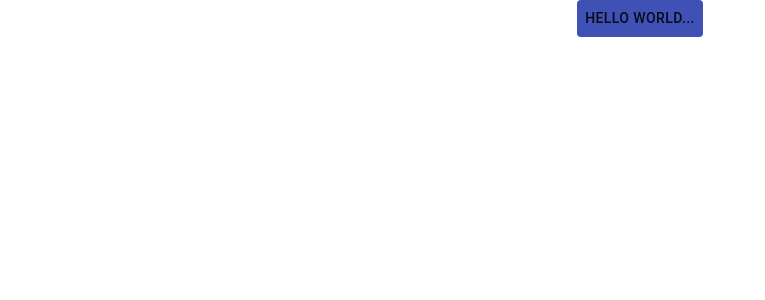
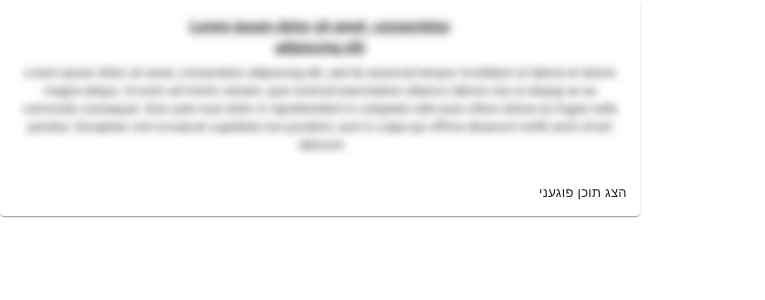
Before and after one commit to TheMrPizza/iListener, a React (Create React App) app in the folder ilistener/: page / in a window 1280 px wide. Shown: the top 300 px of the page, without its empty margins (0-765 px from the left). Built offline with nearby package versions, Linux system fonts and the light colour scheme.

Commit message:
Created a basic post component

```diff
--- a/ilistener/package.json
+++ b/ilistener/package.json
@@ -7,6 +7,7 @@
     "@testing-library/jest-dom": "^4.2.4",
     "@testing-library/react": "^9.5.0",
     "@testing-library/user-event": "^7.2.1",
+    "classnames": "^2.2.6",
     "react": "^16.13.1",
     "react-dom": "^16.13.1",
     "react-scripts": "3.4.3"
--- /dev/null
+++ b/ilistener/src/components/post.js
@@ -0,0 +1,84 @@
+import React, { useState } from 'react';
+import { makeStyles, ThemeProvider } from '@material-ui/core/styles';
+import Card from '@material-ui/core/Card';
+import CardActions from '@material-ui/core/CardActions';
+import CardContent from '@material-ui/core/CardContent';
+import Button from '@material-ui/core/Button';
+import Typography from '@material-ui/core/Typography';
+import classNames from 'classnames';
+import { mainTheme } from '../styling/themes';
+
+const useStyles = makeStyles((theme) => ({
+    root:{
+        maxWidth: '50%',
+        direction: 'rtl',
+    },
+    bullet: {
+        display: 'inline-block',
+        margin: '0 2px',
+        transform: 'scale(0.8)',
+    },
+    title: {
+        display: 'flex',
+        width: '100%',
+        justifyContent: 'center',
+        alignItems: 'center',
+    },
+    titleText: {
+        display: 'flex',
+        fontSize: 14,
+        fontWeight: 'bold',
+        textDecoration: 'underline',
+        maxWidth: '50%',
+    },
+    content: {
+        fontSize: 12,
+    },
+    hidden: {
+        filter: `blur(4px)`,
+        cursor: 'pointer'
+    }
+}))
+
+const SHOW_OFFENSIVE_CONTENT = 'הצג תוכן פוגעני';
+const HIDE_OFFENSIVE_CONTENT = 'החבא תוכן פוגעני';
+
+/*
+props: {
+    title,
+    id,
+    isOffensive,
+    content,
+}
+*/
+
+export default function Post(props) {
+    const [isHidden, setIsHidden] = useState(props.isOffensive);
+    const classes = useStyles();
+    const contentClasses = classNames({[classes.hidden]: isHidden});
+
+  return (
+    <ThemeProvider theme={mainTheme} >
+        <Card className={classes.root}>
+        <CardContent className={contentClasses}>
+            <Typography className={classes.title} gutterBottom>
+                <div className={classes.titleText}>
+                    {props.title}
+                </div>
+            </Typography>
+            <Typography className={classes.content} onClick={() => setIsHidden(false)}>
+                {props.content}
+            </Typography>
+        </CardContent>
+        <CardActions>
+            {props.isOffensive && (
+                <Button size="small" onClick={() => {setIsHidden(!isHidden)}}>
+                    {isHidden ? SHOW_OFFENSIVE_CONTENT : HIDE_OFFENSIVE_CONTENT}
+                </Button>
+               )
+            }
+        </CardActions>
+        </Card>
+    </ThemeProvider>
+  );
+}
--- a/ilistener/src/pages/homePage.js
+++ b/ilistener/src/pages/homePage.js
@@ -1,33 +1,38 @@
 import React from 'react';
-import { makeStyles, ThemeProvider } from '@material-ui/core/styles';
-import Button from '@material-ui/core/Button';
-import { mainTheme } from '../styling/themes';
+import Post from '../components/post';
+// import { makeStyles, ThemeProvider } from '@material-ui/core/styles';
+// import Button from '@material-ui/core/Button';
+// import { mainTheme } from '../styling/themes';
 
-const useStyles = makeStyles((theme) => ({
-    root: {
-        backgroundColor: theme.palette.primary.main,
-        '&:hover': {
-            backgroundColor: theme.palette.primary.dark
-        },
-        '&:active': {
-            backgroundColor: theme.palette.primary.light
-        }
+// const useStyles = makeStyles((theme) => ({
+//     root: {
+//         backgroundColor: theme.palette.primary.main,
+//         '&:hover': {
+//             backgroundColor: theme.palette.primary.dark
+//         },
 
-    },
-}))
+//     },
+// }))
+
+//Todo: Remove later
+const tempMessage = "Lorem ipsum dolor sit amet, consectetur adipiscing elit, sed do eiusmod tempor incididunt ut labore et dolore magna aliqua. Ut enim ad minim veniam, quis nostrud exercitation ullamco laboris nisi ut aliquip ex ea commodo consequat. Duis aute irure dolor in reprehenderit in voluptate velit esse cillum dolore eu fugiat nulla pariatur. Excepteur sint occaecat cupidatat non proident, sunt in culpa qui officia deserunt mollit anim id est laborum.";
+const tempTitle = "Lorem ipsum dolor sit amet, consectetur adipiscing elit"
 
 export default function HomePage(props) {
-    const classes = useStyles();
+    // const classes = useStyles();
+
+    // <ThemeProvider theme={mainTheme} >
+    //     <Button classes={{...classes}}>
+    //         Hello world...
+    //     </Button>
+    // </ThemeProvider>
 
     return (
-        <ThemeProvider theme={mainTheme} >
-            <Button classes={{
-                root: classes.root,
-                hover: classes.hover,
-                pressed: classes.pressed,
-            }}>
-                Hello world...
-            </Button>
-        </ThemeProvider>
+        <Post
+            isOffensive={true}
+            content={tempMessage}
+            title={tempTitle}
+            id={1}
+        />
     )
 }
```
Also changed, not shown: 1 other file (tests, documents, lock files or other folders).
